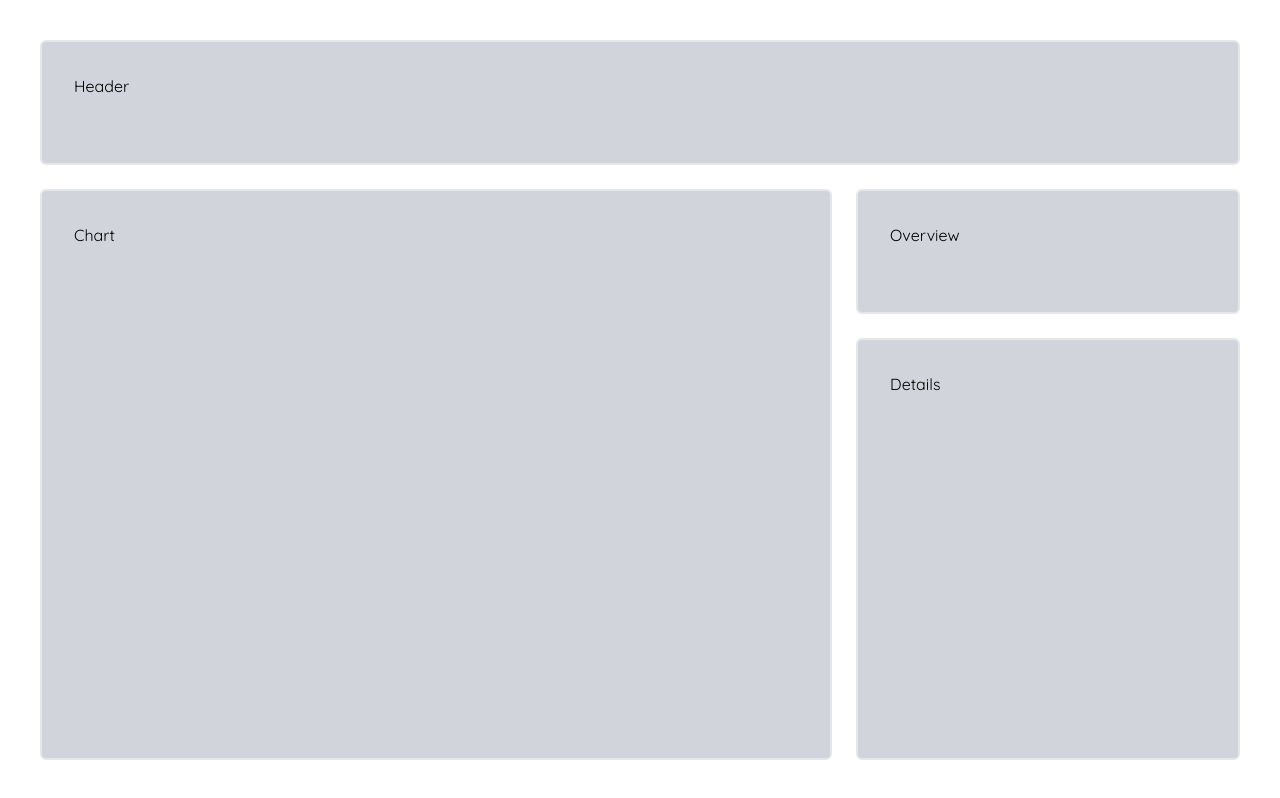
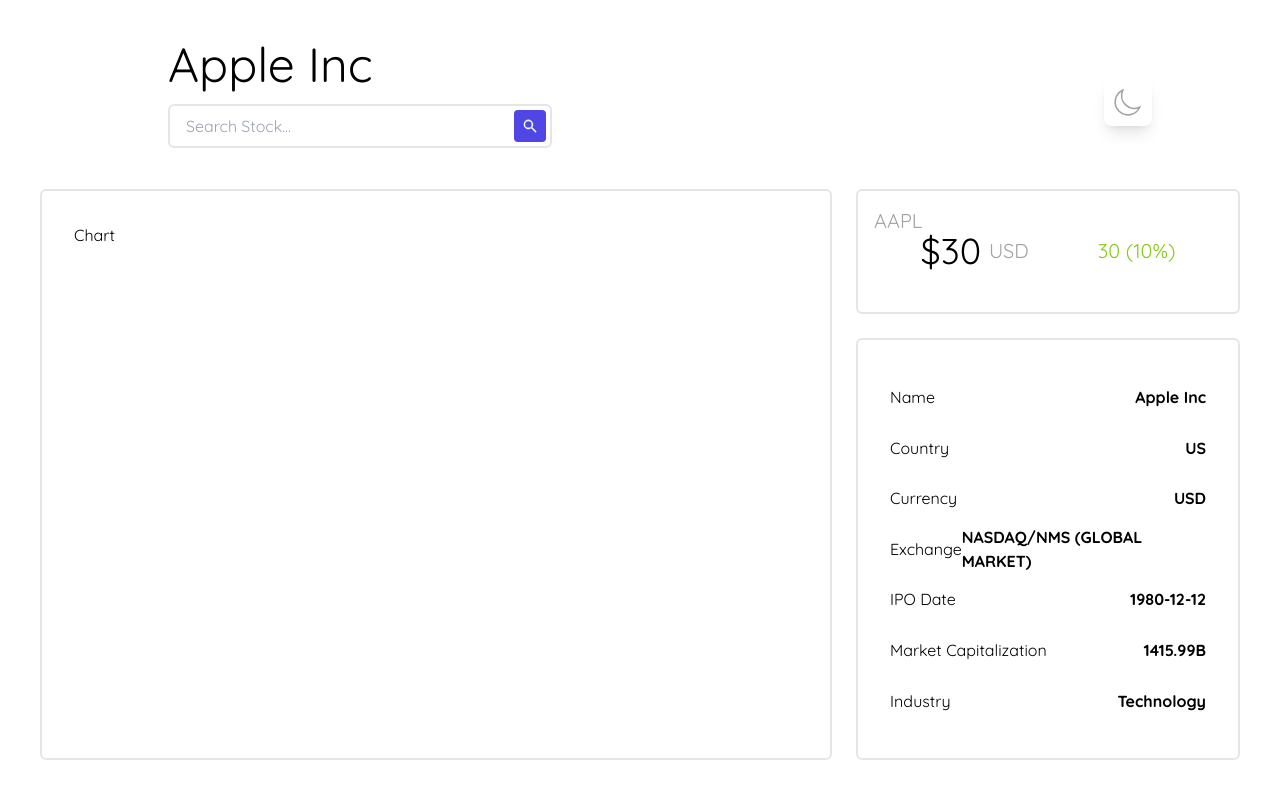
Before and after one commit to aditya90205/stock-market-app, a React (Create React App) app: page / in a window 1280 px wide. Built offline with nearby package versions, Linux system fonts and the light colour scheme.

Commit message:
Update npm dependencies and Heroicons version also add components and the functionailities

```diff
--- a/package.json
+++ b/package.json
@@ -3,7 +3,7 @@
   "version": "0.1.0",
   "private": true,
   "dependencies": {
-    "@heroicons/react": "^2.1.5",
+    "@heroicons/react": "^1.0.6",
     "@testing-library/jest-dom": "^6.4.8",
     "@testing-library/react": "^16.0.0",
     "@testing-library/user-event": "^14.5.2",
--- a/src/components/Card.js
+++ b/src/components/Card.js
@@ -2,7 +2,7 @@
 
 const Card = ({children}) => {
   return (
-    <div className='w-full h-full rounded-md relative p-8 border-2 bg-gray-300'>{children}</div>
+    <div className='w-full h-full rounded-md relative p-8 border-2 bg-white border-neutral-200'>{children}</div>
   )
 }
 
--- a/src/components/Dashboard.js
+++ b/src/components/Dashboard.js
@@ -1,23 +1,33 @@
-import React from 'react'
-import Card from './Card'
+import React from "react";
+import Card from "./Card";
+import { mockCompanyDetails } from "../constants/mock";
+import Header from "./Header";
+import Details from "./Details";
+import Overview from "./Overview";
 
 const Dashboard = () => {
   return (
-    <div className='h-screen grid grid-cols-1 md:grid-cols-2 xl:grid-cols-3 grid-rows-8 md:grid-rows-7 xl:grid-rows-5 auto-rows-fr gap-6 p-10 font-quicksand'>
-      <div className='col-span-1 md:col-span-2 xl:col-span-3 row-span-1'>
-        <Card>Header</Card>
+    <div className="h-screen grid grid-cols-1 md:grid-cols-2 xl:grid-cols-3 grid-rows-8 md:grid-rows-7 xl:grid-rows-5 auto-rows-fr gap-6 p-10 font-quicksand">
+      <div className="col-span-1 md:col-span-2 xl:col-span-3 row-span-1 flex justify-start items-center">
+        <Header name={mockCompanyDetails.name} />
       </div>
-      <div className='md:col-span-2 row-span-4'>
+      <div className="md:col-span-2 row-span-4">
         <Card>Chart</Card>
       </div>
       <div>
-        <Card>Overview</Card>
+        <Overview
+          symbol={mockCompanyDetails.ticker}
+          price={30}
+          change={30}
+          changePercent={10.0}
+          currency={"USD"}
+        />
       </div>
-      <div className='row-span-2 xl:row-span-3'>
-        <Card>Details</Card>
+      <div className="row-span-2 xl:row-span-3">
+        <Details details={mockCompanyDetails} />
       </div>
     </div>
-  )
-}
+  );
+};
 
-export default Dashboard
+export default Dashboard;
--- /dev/null
+++ b/src/components/Details.js
@@ -0,0 +1,38 @@
+import React from "react";
+import Card from "./Card";
+
+const Details = ({details}) => {
+  const detailsList = {
+    name: "Name",
+    country: "Country",
+    currency: "Currency",
+    exchange: "Exchange",
+    ipo: "IPO Date",
+    marketCapitalization: "Market Capitalization",
+    finnhubIndustry: "Industry",
+  };
+  const convertMillionToBillion = (number) => {
+    return (number / 1000).toFixed(2);
+  };
+
+  return (
+    <Card>
+      <ul className="w-full h-full flex flex-col justify-between divide-y-1">
+        {Object.keys(detailsList).map((item) => {
+          return (
+            <li key={item} className="flex-1 flex justify-between items-center">
+              <span>{detailsList[item]}</span>
+              <span className="font-bold">
+                {item === "marketCapitalization"
+                  ? `${convertMillionToBillion(details[item])}B`
+                  : details[item]}
+              </span>
+            </li>
+          );
+        })}
+      </ul>
+    </Card>
+  );
+};
+
+export default Details;
--- /dev/null
+++ b/src/components/Header.js
@@ -0,0 +1,20 @@
+import React from 'react'
+
+import Search from './Search'
+import ThemeIcon from './ThemeIcon'
+
+const Header = ({name}) => {
+  return (
+    <>
+    <div className='xl:px-32'>
+    <h1 className='text-5xl'>{name}</h1>
+    <Search />
+    </div>
+
+    <ThemeIcon />
+
+    </>
+  )
+}
+
+export default Header
--- /dev/null
+++ b/src/components/Overview.js
@@ -0,0 +1,29 @@
+import React from "react";
+import Card from "./Card";
+
+const Overview = ({ symbol, price, change, changePercent, currency }) => {
+  return (
+    <Card>
+      <span className="absolute left-4 top-4 text-neutral-400 text-lg xl:text-xl 2xl:text-2xl">
+        {symbol}
+      </span>
+      <div className="w-full h-full flex items-center justify-around">
+        <span className="text-2xl xl:text-4xl 2xl:text-5xl flex items-center">
+          ${price}
+          <span className="text-lg xl:text-xl 2xl:text-2xl text-neutral-400 m-2">
+            {currency}
+          </span>
+        </span>
+        <span
+          className={`text-lg xl:text-xl 2xl:text-2xl ${
+            change > 0 ? "text-lime-500" : "text-red-500"
+          }`}
+        >
+          {change} <span>({changePercent}%)</span>
+        </span>
+      </div>
+    </Card>
+  );
+};
+
+export default Overview;
--- a/src/components/Search.js
+++ b/src/components/Search.js
@@ -0,0 +1,53 @@
+import React, { useState } from "react";
+import { mockSearchResults } from "../constants/mock";
+import { XIcon, SearchIcon } from "@heroicons/react/solid";
+import SearchResults from "./SearchResults";
+
+const Search = () => {
+  const [input, setInput] = useState("");
+  const [bestMatches, setBestMatches] = useState(mockSearchResults.result);
+
+  const clear = () => {
+    setInput("");
+    setBestMatches([]);
+  };
+
+  const updatedBestMatches = () => {
+    setBestMatches(mockSearchResults.result);
+  };
+  return (
+    <div className="flex items-center my-4 border-2 rounded-md relative z-50 w-96 bg-white border-neutral-200">
+      <input
+        type="text"
+        value={input}
+        className="w-full px-4 py-2 focus:outline-none rounded-md"
+        placeholder="Search Stock..."
+        onChange={(e) => {
+          setInput(e.target.value);
+        }}
+        onKeyPress={(e) => {
+          if (e.key === "Enter") {
+            updatedBestMatches();
+          }
+        }}
+      />
+      {input && (
+        <button onClick={clear} className="m-1">
+          <XIcon className="h-4 w-4 fill-gray-500" />
+        </button>
+      )}
+      <button
+        onClick={updatedBestMatches}
+        className="h-8 w-8 bg-indigo-600 rounded flex justify-center items-center m-1 p-2"
+      >
+        <SearchIcon className="h-4 w-4 fill-gray-100" />
+      </button>
+
+      {input && bestMatches.length > 0 ? (
+        <SearchResults results={bestMatches} />
+      ) : null}
+    </div>
+  );
+};
+
+export default Search;
--- /dev/null
+++ b/src/components/SearchResults.js
@@ -0,0 +1,16 @@
+import React from 'react'
+
+const SearchResults = ({results}) => {
+  return (
+    <ul className='absolute top-12 border-2 w-full rounded-md h-64 overflow-y-scroll bg-white border-neutral-200 custom-scrollbar'>
+        {results.map((result) => (
+            <li key={result.symbol} className='p-4 m-2 flex items-center justify-between rounded-md hover:bg-indigo-200 cursor-pointer'>
+                <span>{result.symbol}</span>
+                <span>{result.description}</span>
+            </li>
+        ))}
+    </ul>
+  )
+}
+
+export default SearchResults
--- /dev/null
+++ b/src/components/ThemeIcon.js
@@ -0,0 +1,24 @@
+import React from "react";
+// import ThemeContext from "../context/ThemeContext";
+import { MoonIcon } from "@heroicons/react/solid";
+
+const ThemeIcon = () => {
+//   const { darkMode, setDarkMode } = useContext(ThemeContext);
+
+//   const toggleDarkMode = () => {
+    // setDarkMode(!darkMode);
+//   };
+
+  return (
+    <button
+    //   onClick={toggleDarkMode}
+      className={`rounded-lg border-1 border-neutral-400 p-2 absolute right-8 xl:right-32 shadow-lg`}
+    >
+      <MoonIcon
+        className={`h-8 w-8 cursor-pointer stroke-1 fill-none stroke-neutral-400`}
+      />
+    </button>
+  );
+};
+
+export default ThemeIcon;
--- a/src/index.css
+++ b/src/index.css
@@ -1,3 +1,24 @@
+
 @tailwind base;
 @tailwind components;
 @tailwind utilities;
+
+@layer components {
+  .custom-scrollbar::-webkit-scrollbar {
+    width: 4px;
+  }
+
+  .custom-scrollbar::-webkit-scrollbar-track {
+    background: transparent;
+  }
+
+  .custom-scrollbar::-webkit-scrollbar-thumb {
+    background-color: #a5b4fc;
+    width: 5px;
+    border-radius: 10px;
+  }
+
+  .custom-scrollbar-dark::-webkit-scrollbar-thumb {
+    background-color: #312e81;
+  }
+}
```
Also changed, not shown: 1 other file (tests, documents, lock files or other folders).
